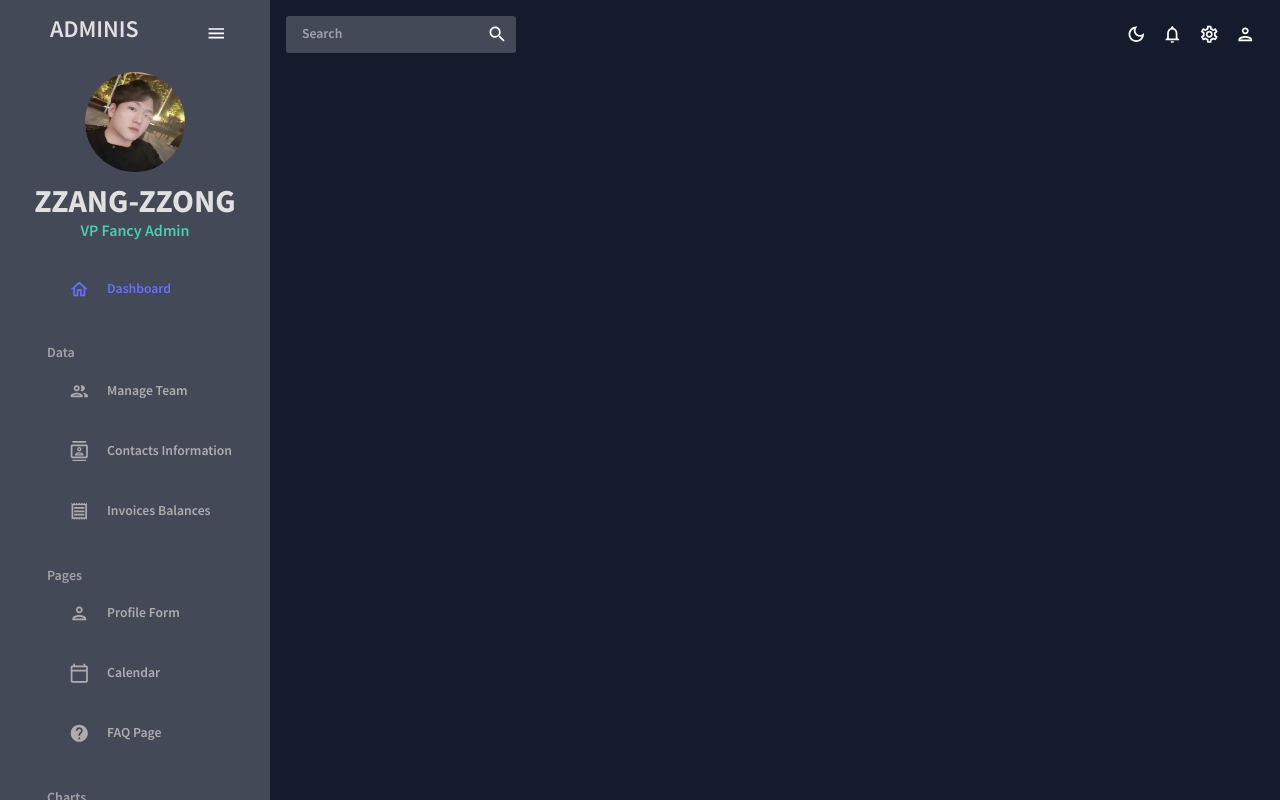
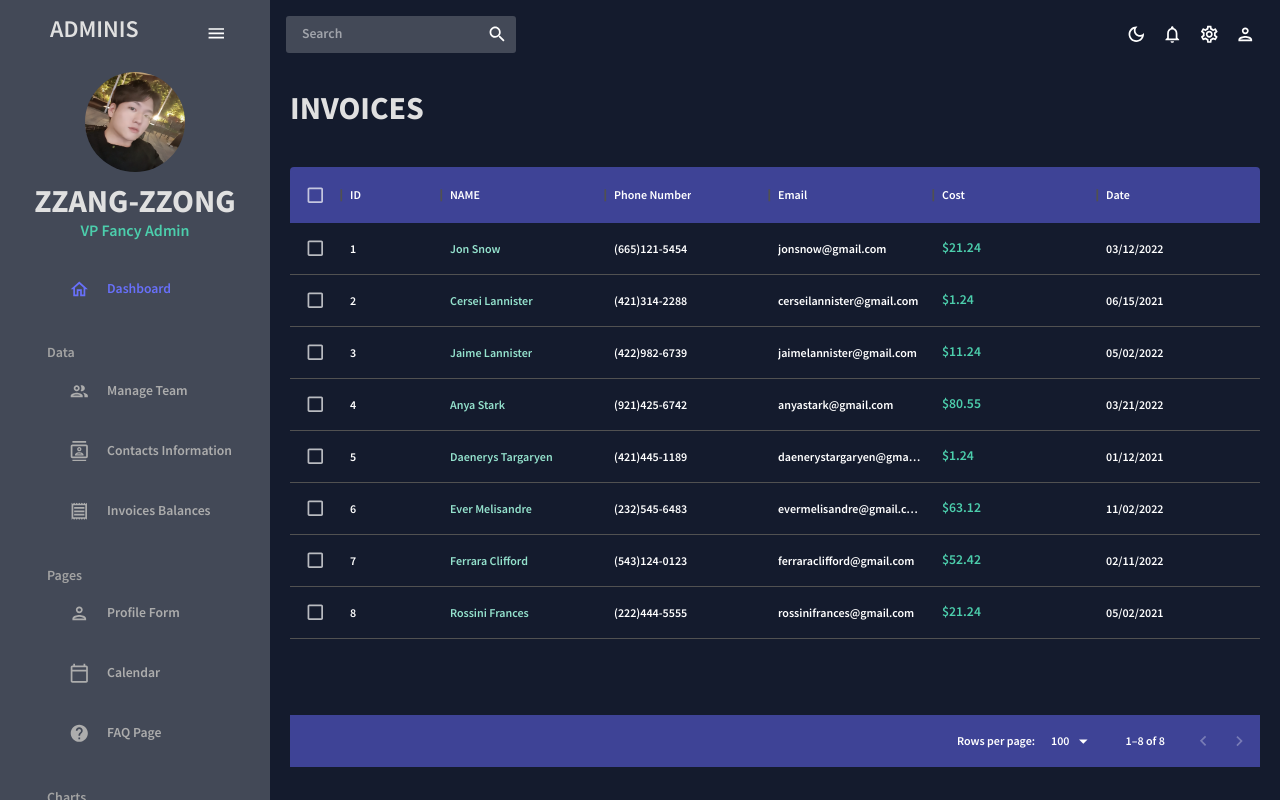
Before and after one commit to zzangzzong92/React-admin, a React (Create React App) app: page /invoices in a window 1280 px wide. Built offline with nearby package versions, Linux system fonts and the light colour scheme.

Commit message:
Add : Invoices page

```diff
--- a/src/App.js
+++ b/src/App.js
@@ -5,8 +5,8 @@
 import Sidebar from "./scenes/global/Sidebar";
 import Dashboard from "./scenes/dashboard";
 import Team from "./scenes/team";
-// import Invoices from "./scenes/invoices";
-import Contact from "./scenes/contact";
+import Invoices from "./scenes/invoices";
+import Contacts from "./scenes/contacts";
 // import Bar from "./scenes/bar";
 // import Form from "./scenes/form";
 // import Line from "./scenes/line";
@@ -29,8 +29,8 @@
             <Routes>
               <Route path="/" element={<Dashboard />} />
               <Route path="/team" element={<Team />} />
-              <Route path="/contacts" element={<Contact />} />
-              {/* <Route path="/invoices" element={<Invoices />} /> */}
+              <Route path="/contacts" element={<Contacts />} />
+              <Route path="/invoices" element={<Invoices />} />
               {/* <Route path="/form" element={<Form />} /> */}
               {/* <Route path="/bar" element={<Bar />} /> */}
               {/* <Route path="/pie" element={<Pie />} /> */}
--- a/src/scenes/contact/index.jsx
+++ b/src/scenes/contacts/index.jsx
@@ -5,7 +5,7 @@
 import Header from "../../components/Header";
 import { useTheme } from "@mui/material";
 
-const Team = () => {
+const Contacts = () => {
   const theme = useTheme();
   const colors = tokens(theme.palette.mode);
   const columns = [
@@ -95,4 +95,4 @@
   );
 };
 
-export default Team;
+export default Contacts;
--- /dev/null
+++ b/src/scenes/invoices/index.jsx
@@ -0,0 +1,82 @@
+import { Box, Typography, useTheme } from "@mui/material";
+import { DataGrid } from "@mui/x-data-grid";
+import { tokens } from "../../theme";
+import { mockDataInvoices } from "../../data/mockData";
+import Header from "../../components/Header";
+
+const Invoices = () => {
+  const theme = useTheme();
+  const colors = tokens(theme.palette.mode);
+  const columns = [
+    { field: "id", headerName: "ID" },
+    {
+      field: "name",
+      headerName: "NAME",
+      flex: 1,
+      cellClassName: "name-column--cell",
+    },
+    {
+      field: "phone",
+      headerName: "Phone Number",
+      flex: 1,
+    },
+    {
+      field: "email",
+      headerName: "Email",
+      flex: 1,
+    },
+    {
+      field: "cost",
+      headerName: "Cost",
+      flex: 1,
+      renderCell: (params) => (
+        <Typography color={colors.greenAccent[500]}>
+          ${params.row.cost}
+        </Typography>
+      ),
+    },
+    {
+      field: "date",
+      headerName: "Date",
+      flex: 1,
+    },
+  ];
+  return (
+    <Box m="20px">
+      <Header title="INVOICES" susbtitle="List of Invoice Balances" />
+      <Box
+        m="40px 0 0 0"
+        height="75vh"
+        sx={{
+          "& .MuiDataGrid-root": {
+            border: "none",
+          },
+          "& .MuiDataGrid-cell": {
+            borderBottom: "none",
+          },
+          "& .name-column--cell": {
+            color: colors.greenAccent[300],
+          },
+          "& .MuiDataGrid-columnHeaders": {
+            backgroundColor: colors.blueAccent[700],
+            borderBottom: "none",
+          },
+          "& .MuiDataGrid=virtualScroller": {
+            backgroundColor: colors.primary[400],
+          },
+          "& .MuiDataGrid-footerContainer": {
+            borderTop: "none",
+            backgroundColor: colors.blueAccent[700],
+          },
+          "& .MuiCheckBox-root": {
+            color: `${colors.greenAccent[200]} !important`,
+          },
+        }}
+      >
+        <DataGrid checkboxSelection rows={mockDataInvoices} columns={columns} />
+      </Box>
+    </Box>
+  );
+};
+
+export default Invoices;
```
